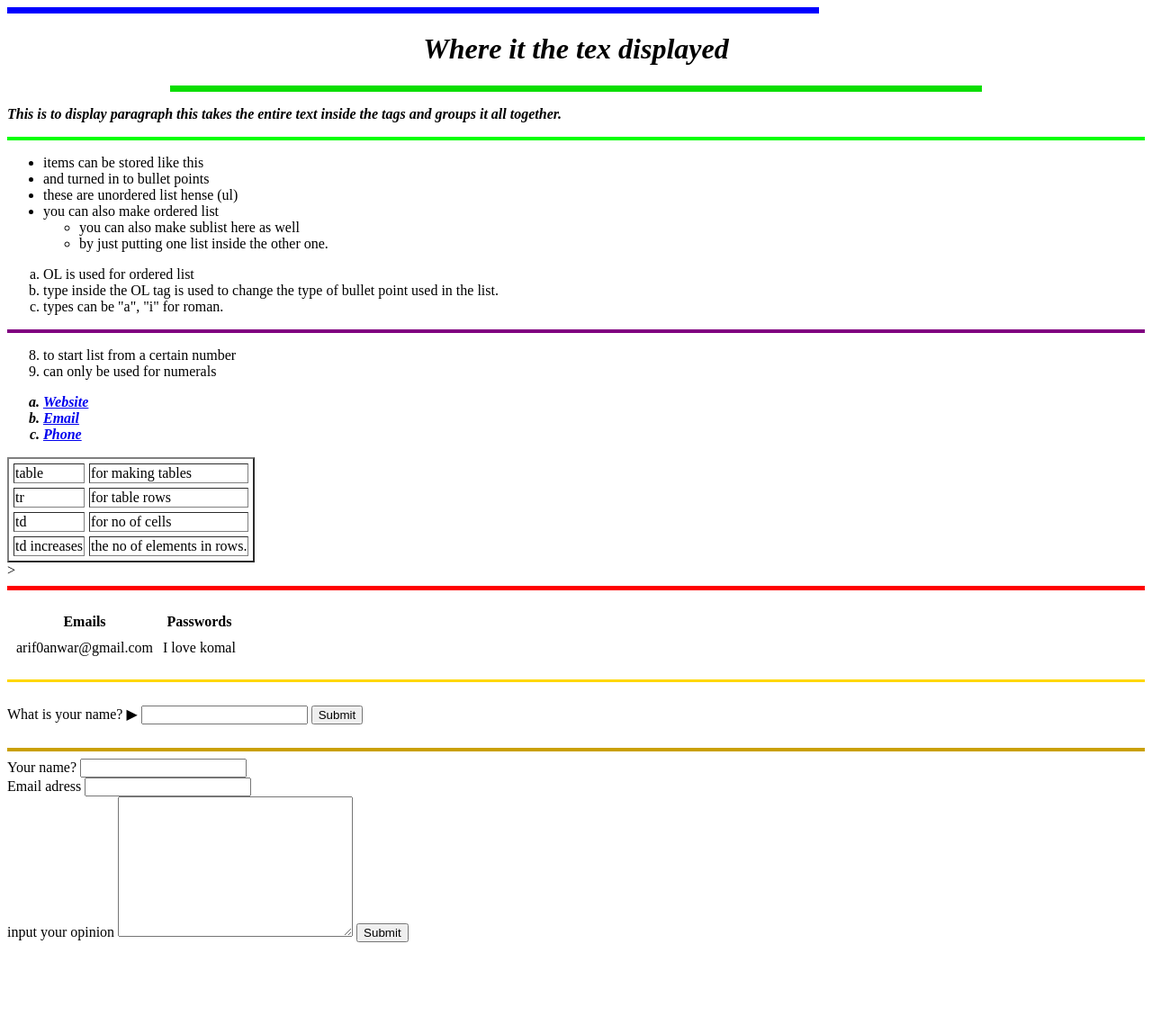
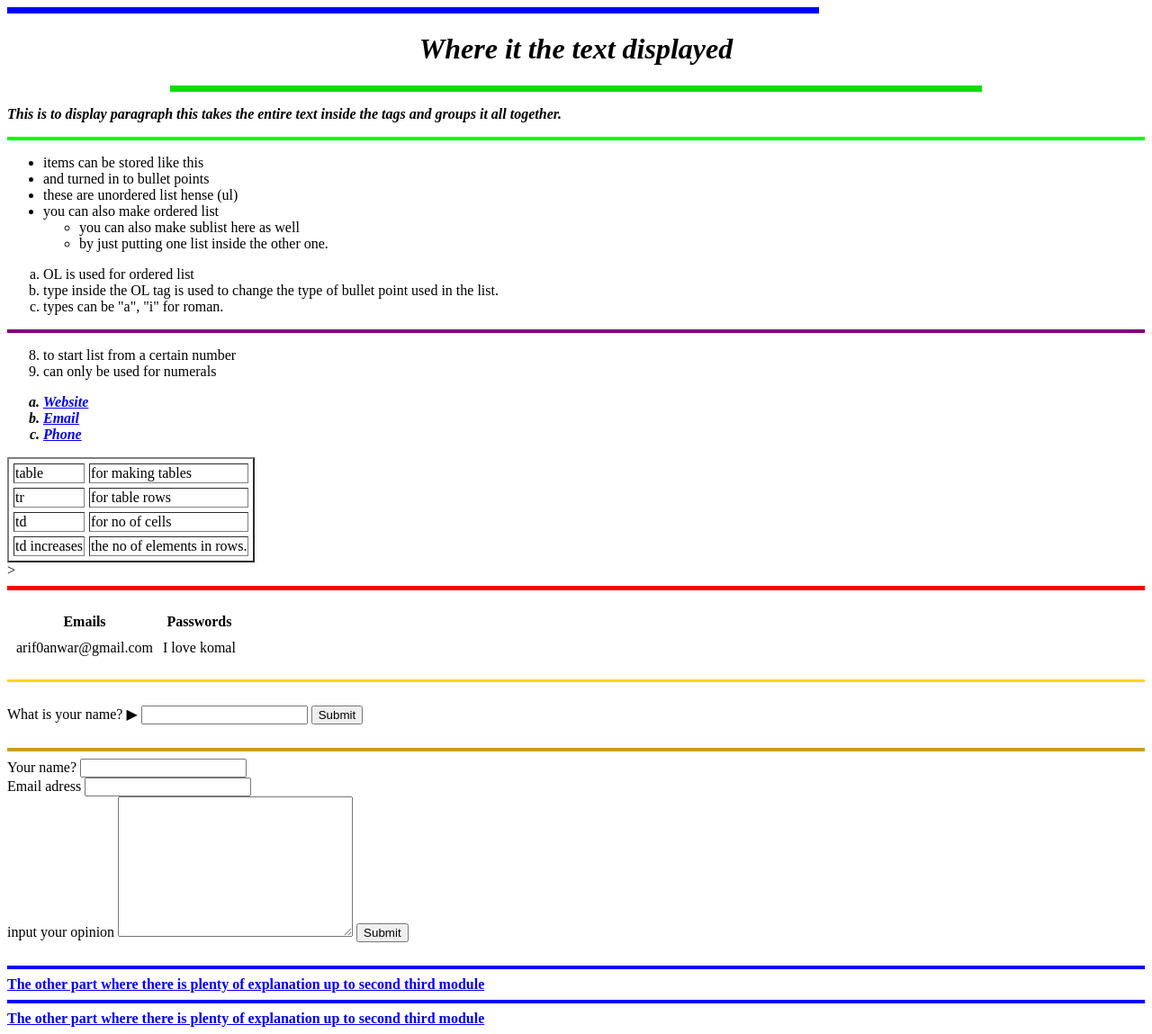
Before and after one commit to Blancerom/Explanation, a plain HTML site: page index.html in a window 1280 px wide. Shown: the whole page at 90% size. Before the commit the page ends 1055 px from the top, so only its background shows below. Drawn offline with Linux system fonts and the light colour scheme.

Commit message:
Update index.html

```diff
--- a/index.html
+++ b/index.html
@@ -23,7 +23,7 @@
 
     <h1>
       <strong>
-        <i>Where it the tex displayed</i>
+        <i>Where it the text displayed</i>
         </strong>
 <!--i tag gives out the italic style to the structure and the strong tag shows threr is strong meaning behind words and also gives bold style to the text between it.-->
       </h1>
@@ -132,5 +132,9 @@
   <textarea name="" id="" cols="30" rows="10"></textarea>
   <input type="submit" value="Submit">
 </form>
+<br> <hr size="4" noshade color="blue">
+<a href="Lecture 15.html"><strong>The other part where there is plenty of explanation up to second third module</strong></a>
+<br> <hr size="4" noshade color="blue">
+<a href="Making forms.html"><strong>The other part where there is plenty of explanation up to second third module</strong></a>
  </body>
 </html>
```
